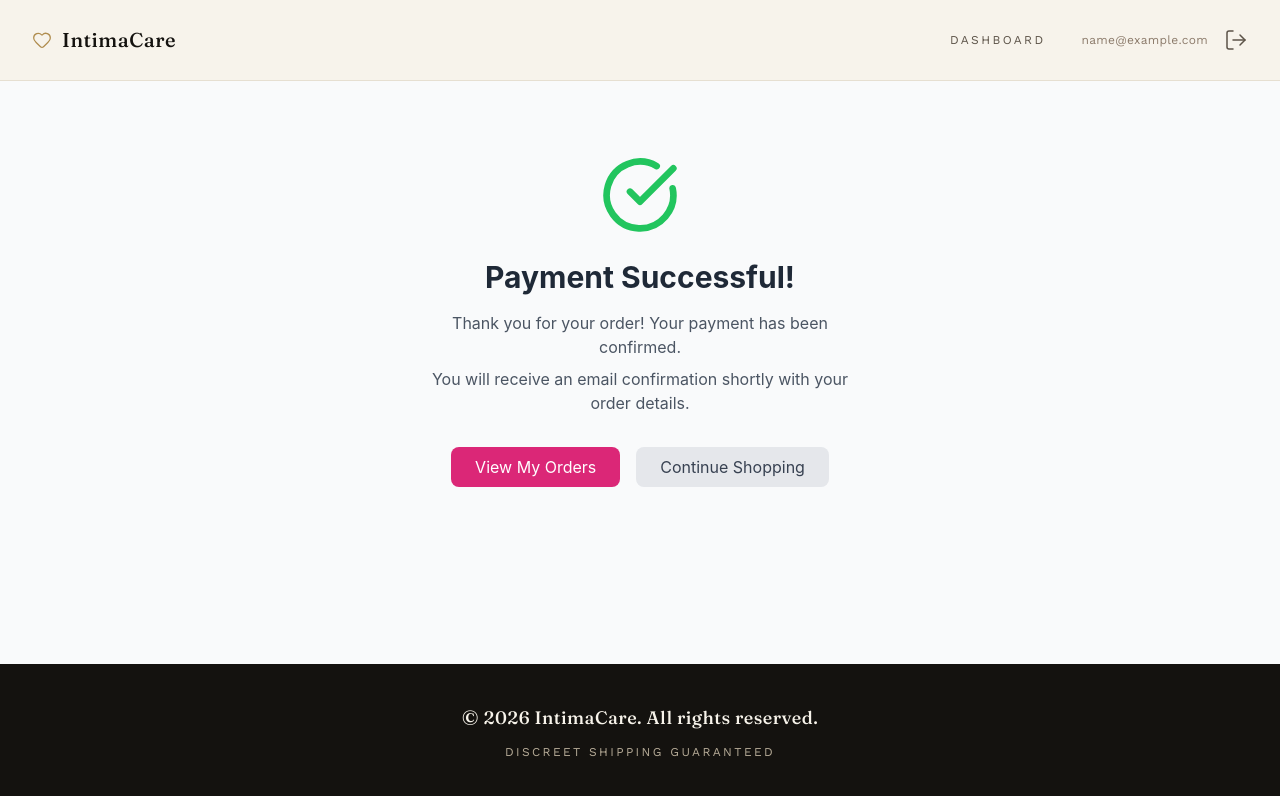
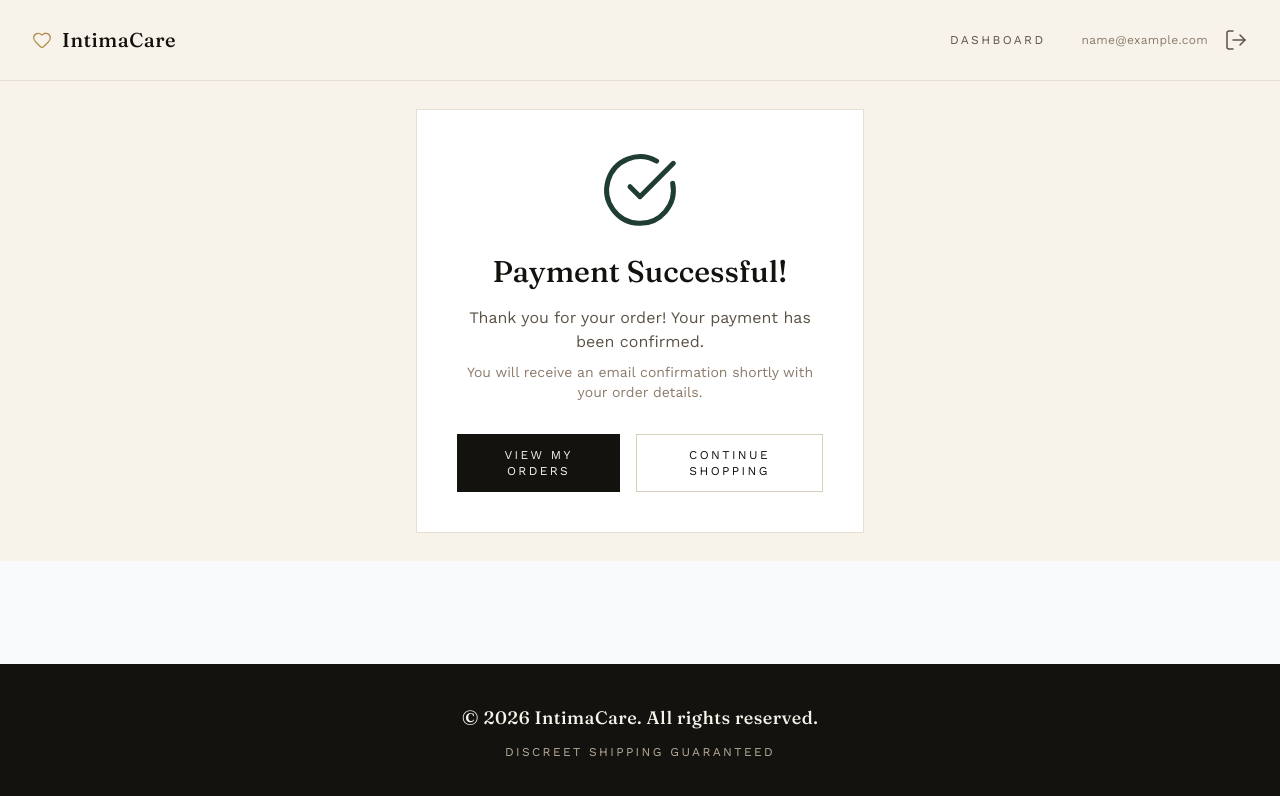
Before and after one commit to Allevandrose/react-intima, a React (Vite) app: page /checkout/success in a window 1280 px wide. Shown: the top 796 px of the page. Built offline with nearby package versions, Linux system fonts and the light colour scheme; no server answers; sample sign-in values are in the browser's storage.

Commit message:
added carts final

```diff
--- a/src/pages/cart/CartPage.jsx
+++ b/src/pages/cart/CartPage.jsx
@@ -57,7 +57,25 @@ const CartPage = () => {
         }),
       );
       toast.success("Item removed from cart");
-    } else {
+      return;
+    }
+
+    // ✅ Check if quantity exceeds stock
+    const maxStock = item.product?.stock || 0;
+    const variantStock =
+      item.product?.variants?.find(
+        (v) =>
+          v.size === item.selectedVariant?.size &&
+          v.color === item.selectedVariant?.color,
+      )?.stock || 0;
+
+    const availableStock = item.selectedVariant?.size ? variantStock : maxStock;
+
+    if (newQuantity > availableStock) {
+      toast.error(`Only ${availableStock} available in stock`);
+      return;
+    }
+
     dispatch(
       updateCartItem({
         productId: item.productId,
@@ -65,7 +83,6 @@ const CartPage = () => {
         selectedVariant: item.selectedVariant || null,
       }),
     );
-    }
   };
 
   const handleRemoveItem = (item) => {
@@ -79,7 +96,7 @@ const CartPage = () => {
   };
 
   const handleClearCart = () => {
-    if (window.confirm("Are you sure you want to clear your cart?")) {
+    if (window.confirm("Are you sure you want to clear your bag?")) {
       dispatch(clearCartThunk());
       toast.success("Cart cleared");
     }
--- a/src/pages/checkout/PaymentSuccess.jsx
+++ b/src/pages/checkout/PaymentSuccess.jsx
@@ -1,43 +1,116 @@
-import React, { useEffect } from "react";
-import { useNavigate } from "react-router-dom";
+import React, { useEffect, useState } from "react";
+import { useNavigate, useSearchParams } from "react-router-dom";
 import { useDispatch } from "react-redux";
 import { clearCartThunk } from "../../redux/slices/cartSlice";
 import { clearCurrentOrder } from "../../redux/slices/ordersSlice";
-import { CheckCircle } from "lucide-react";
+import { checkPaymentStatus } from "../../api/payments";
+import { CheckCircle, Loader } from "lucide-react";
+import toast from "react-hot-toast";
 
 const PaymentSuccess = () => {
   const navigate = useNavigate();
   const dispatch = useDispatch();
+  const [searchParams] = useSearchParams();
+  const [isVerifying, setIsVerifying] = useState(true);
+  const [isPaid, setIsPaid] = useState(false);
 
   useEffect(() => {
+    const verifyPayment = async () => {
+      try {
+        const orderId = searchParams.get("orderId");
+
+        if (orderId) {
+          console.log(`🔍 Verifying payment for order: ${orderId}`);
+          const response = await checkPaymentStatus(orderId);
+          console.log("✅ Payment status response:", response.data);
+
+          if (response.data.data.status === "paid") {
+            setIsPaid(true);
+            toast.success("Payment confirmed!");
+          } else {
+            // ✅ Poll again after 5 seconds if not paid yet
+            setTimeout(async () => {
+              try {
+                const retryResponse = await checkPaymentStatus(orderId);
+                if (retryResponse.data.data.status === "paid") {
+                  setIsPaid(true);
+                  toast.success("Payment confirmed!");
+                } else {
+                  setIsPaid(true); // Assume success
+                }
+              } catch (e) {
+                setIsPaid(true); // Assume success
+              }
+            }, 5000);
+          }
+        } else {
+          setIsPaid(true);
+        }
+      } catch (error) {
+        console.error("❌ Payment verification error:", error);
+        setIsPaid(true);
+      } finally {
+        setIsVerifying(false);
+      }
+    };
+
+    verifyPayment();
     dispatch(clearCartThunk());
     dispatch(clearCurrentOrder());
-  }, [dispatch]);
+  }, [dispatch, searchParams]);
+
+  if (isVerifying) {
+    return (
+      <div className="min-h-[60vh] flex flex-col items-center justify-center bg-[#F7F3EA]">
+        <Loader
+          className="w-12 h-12 text-[#B08D4F] animate-spin mb-6"
+          strokeWidth={1.5}
+        />
+        <h2 className="font-display text-2xl text-[#14120F]">
+          Verifying Payment...
+        </h2>
+        <p className="text-[#8C7B6B] text-sm mt-2">
+          Please wait while we confirm your payment.
+        </p>
+      </div>
+    );
+  }
 
   return (
-    <div className="min-h-[60vh] flex items-center justify-center">
-      <div className="text-center max-w-md">
-        <CheckCircle className="w-20 h-20 text-green-500 mx-auto mb-6" />
-        <h1 className="text-3xl font-bold text-gray-800 mb-4">
-          Payment Successful!
+    <div className="min-h-[60vh] flex items-center justify-center bg-[#F7F3EA] font-['Work_Sans']">
+      <style>{`
+        @import url('https://fonts.googleapis.com/css2?family=Fraunces:ital,opsz,wght@0,9..144,300;0,9..144,500;0,9..144,600;1,9..144,400&family=Work+Sans:wght@300;400;500;600&display=swap');
+        .font-display { font-family: 'Fraunces', serif; }
+      `}</style>
+
+      <div className="text-center max-w-md bg-white p-10 border border-[#E6DFD1]">
+        <CheckCircle
+          className="w-20 h-20 text-[#1F3D33] mx-auto mb-6"
+          strokeWidth={1.5}
+        />
+        <h1 className="font-display text-3xl text-[#14120F] mb-4">
+          {isPaid ? "Payment Successful!" : "Order Placed!"}
         </h1>
-        <p className="text-gray-600 mb-2">
-          Thank you for your order! Your payment has been confirmed.
+        <p className="text-[#5C5348] mb-2">
+          Thank you for your order!
+          {isPaid
+            ? " Your payment has been confirmed."
+            : " We are processing your payment."}
         </p>
-        <p className="text-gray-600 mb-8">
+        <p className="text-[#8C7B6B] text-sm mb-8">
           You will receive an email confirmation shortly with your order
           details.
         </p>
         <div className="flex flex-col sm:flex-row gap-4 justify-center">
           <button
             onClick={() => navigate("/orders")}
-            className="bg-primary-600 text-white px-6 py-2 rounded-lg hover:bg-primary-700 transition-colors"
+            className="bg-[#14120F] text-[#F7F3EA] px-8 py-3 text-xs uppercase tracking-[0.2em] hover:bg-[#1F3D33] transition-colors"
           >
             View My Orders
           </button>
           <button
             onClick={() => navigate("/shop")}
-            className="bg-gray-200 text-gray-700 px-6 py-2 rounded-lg hover:bg-gray-300 transition-colors"
+            className="border border-[#D8CFBC] text-[#14120F] px-8 py-3 text-xs uppercase tracking-[0.2em] hover:border-[#14120F] transition-colors"
           >
             Continue Shopping
           </button>
--- a/src/pages/shop/ProductDetail.jsx
+++ b/src/pages/shop/ProductDetail.jsx
@@ -4,9 +4,9 @@
  * Fonts: "Fraunces" (display serif) + "Work Sans" (body/UI).
  * Add these to public/index.html for best performance:
  *
- *   <link rel="preconnect" href="https://fonts.googleapis.com">
- *   <link rel="preconnect" href="https://fonts.gstatic.com" crossorigin>
- *   <link href="https://fonts.googleapis.com/css2?family=Fraunces:ital,opsz,wght@0,9..144,300;0,9..144,500;0,9..144,600;1,9..144,400&family=Work+Sans:wght@300;400;500;600&display=swap" rel="stylesheet">
+ * <link rel="preconnect" href="https://fonts.googleapis.com">
+ * <link rel="preconnect" href="https://fonts.gstatic.com" crossorigin>
+ * <link href="https://fonts.googleapis.com/css2?family=Fraunces:ital,opsz,wght@0,9..144,300;0,9..144,500;0,9..144,600;1,9..144,400&family=Work+Sans:wght@300;400;500;600&display=swap" rel="stylesheet">
  *
  * All data logic (redux, variant selection, quantity, cart, routing)
  * is untouched — only markup/classNames changed.
@@ -90,8 +90,16 @@ const ProductDetail = () => {
   };
 
   const handleAddToCart = () => {
-    if (getCurrentStock() < quantity) {
-      toast.error("Not enough stock available");
+    const availableStock = getCurrentStock();
+
+    // ✅ Check stock before adding
+    if (availableStock === 0) {
+      toast.error("Product is out of stock");
+      return;
+    }
+
+    if (availableStock < quantity) {
+      toast.error(`Only ${availableStock} available in stock`);
       return;
     }
 
@@ -100,7 +108,7 @@ const ProductDetail = () => {
       name: product.name,
       price: getCurrentPrice(),
       quantity: quantity,
-      image: product.images?.[0] || null, // Added image field reference
+      image: product.images?.[0] || null,
       selectedVariant: selectedVariant
         ? {
             color: selectedVariant.color,
--- a/src/pages/shop/ShopPage.jsx
+++ b/src/pages/shop/ShopPage.jsx
@@ -5,9 +5,9 @@
  * For best performance, add these to your public/index.html <head>
  * instead of relying on the inline @import below:
  *
- *   <link rel="preconnect" href="https://fonts.googleapis.com">
- *   <link rel="preconnect" href="https://fonts.gstatic.com" crossorigin>
- *   <link href="https://fonts.googleapis.com/css2?family=Fraunces:ital,opsz,wght@0,9..144,300;0,9..144,500;0,9..144,600;1,9..144,400&family=Work+Sans:wght@300;400;500;600&display=swap" rel="stylesheet">
+ * <link rel="preconnect" href="https://fonts.googleapis.com">
+ * <link rel="preconnect" href="https://fonts.gstatic.com" crossorigin>
+ * <link href="https://fonts.googleapis.com/css2?family=Fraunces:ital,opsz,wght@0,9..144,300;0,9..144,500;0,9..144,600;1,9..144,400&family=Work+Sans:wght@300;400;500;600&display=swap" rel="stylesheet">
  *
  * The inline <style> tag below is left in as a safe fallback so the
  * page still looks right even if you forget to add the link tags.
@@ -88,8 +88,14 @@ const ShopPage = () => {
     setShowFilters(false);
   };
 
-  // Updated function payload for backend integration (Handles first product variant if available)
+  // ✅ Updated function with stock and variant validations
   const handleAddToCart = (product) => {
+    // Check base product stock
+    if (product.stock === 0) {
+      toast.error(`${product.name} is out of stock`);
+      return;
+    }
+
     const firstVariant =
       product.variants && product.variants.length > 0
         ? {
@@ -98,6 +104,17 @@ const ShopPage = () => {
             priceAdjustment: product.variants[0].price || 0,
           }
         : null;
+
+    // Check variant stock if it exists
+    if (firstVariant && firstVariant.size) {
+      const variant = product.variants.find(
+        (v) => v.size === firstVariant.size && v.color === firstVariant.color,
+      );
+      if (variant && variant.stock === 0) {
+        toast.error(`${product.name} is out of stock`);
+        return;
+      }
+    }
 
     dispatch(
       addToCart({
--- a/src/redux/slices/cartSlice.js
+++ b/src/redux/slices/cartSlice.js
@@ -142,9 +142,13 @@ export const addToCart = createAsyncThunk(
       );
       return response.data.data;
     } catch (error) {
-      return rejectWithValue(
-        error.response?.data?.message || "Failed to add to cart",
-      );
+      // ✅ Extract stock error message from response
+      const message = error.response?.data?.message || "Failed to add to cart";
+
+      // ✅ Show toast with specific error
+      toast.error(message);
+
+      return rejectWithValue(message);
     }
   },
 );
@@ -309,7 +313,7 @@ const cartSlice = createSlice({
       .addCase(addToCart.rejected, (state, action) => {
         state.isLoading = false;
         state.error = action.payload || "Failed to add to cart";
-        toast.error(action.payload || "Failed to add to cart");
+        // Note: toast.error is handled inside the Thunk itself, but we still handle the slice error state here
       })
 
       // ============================================
```
Lines whose indentation alone changed are shown as unchanged.
